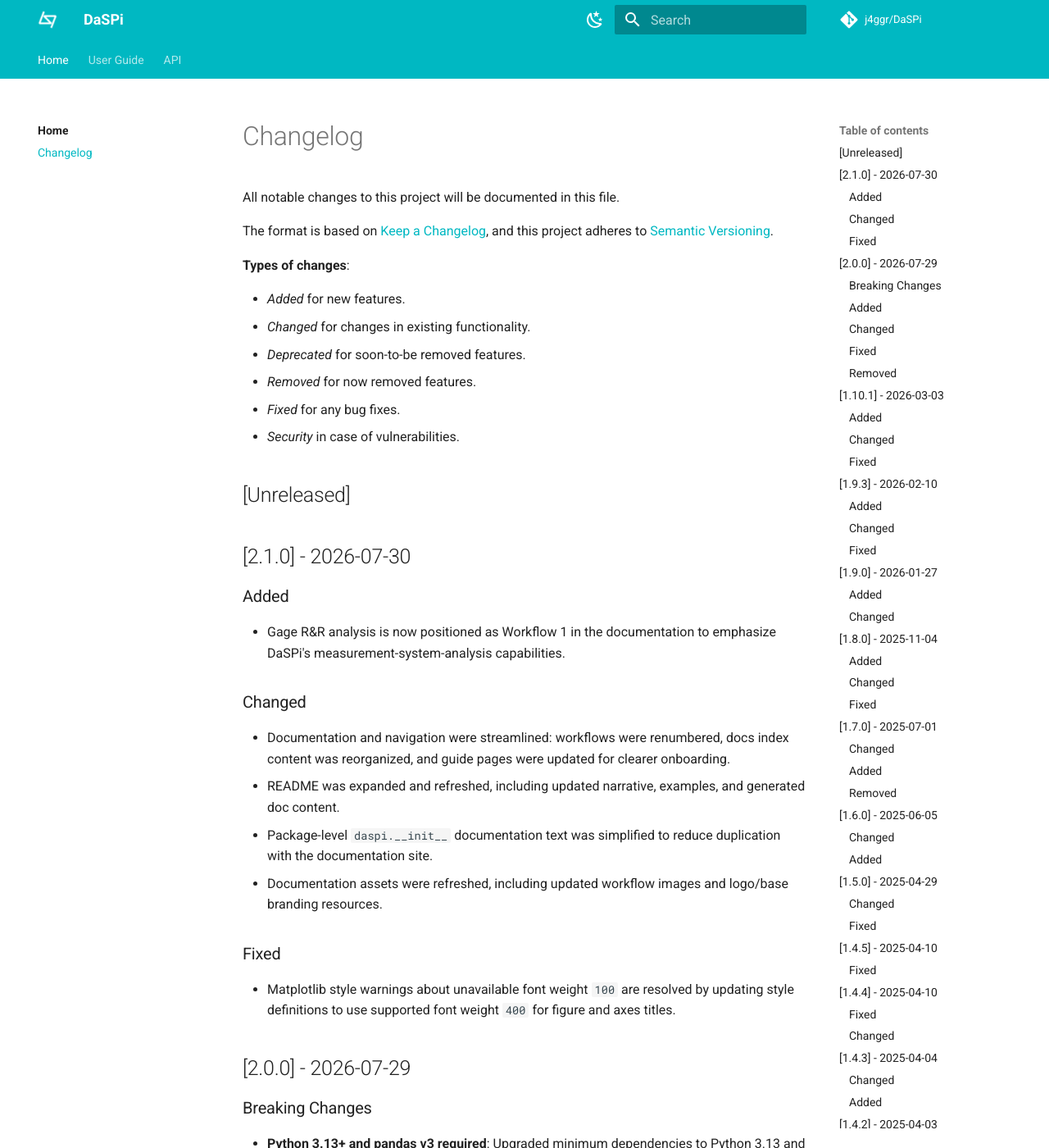
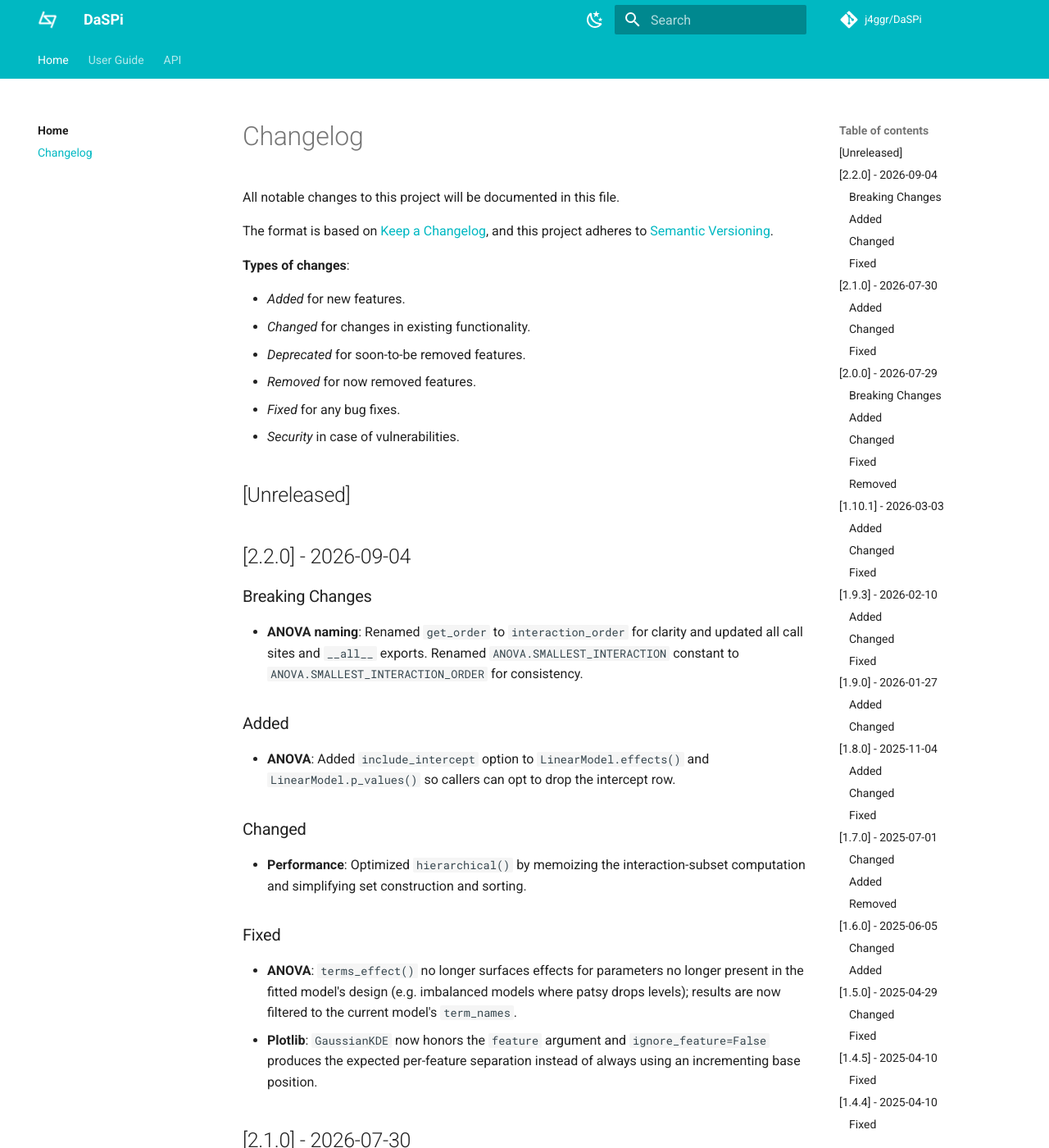
Before and after one commit to j4ggr/DaSPi, an MkDocs documentation site: the page built from docs/CHANGELOG.md, in a window 1280 px wide and 1400 px high. Shown: the whole window at 82% size. Built offline with MkDocs 1.6.1 and Material for MkDocs 9.7.7, drawn with Linux system fonts in a browser that asks for light colours; comment, search, counter and statistics services are not loaded.

Commit message:
Release v2.2.0

```diff
--- a/docs/CHANGELOG.md
+++ b/docs/CHANGELOG.md
@@ -15,6 +15,25 @@ __Types of changes__:
 - _Security_ in case of vulnerabilities.
 
 ## [Unreleased]
+
+## [2.2.0] - 2026-09-04
+
+### Breaking Changes
+
+- **ANOVA naming**: Renamed `get_order` to `interaction_order` for clarity and updated all call sites and `__all__` exports. Renamed `ANOVA.SMALLEST_INTERACTION` constant to `ANOVA.SMALLEST_INTERACTION_ORDER` for consistency.
+
+### Added
+
+- **ANOVA**: Added `include_intercept` option to `LinearModel.effects()` and `LinearModel.p_values()` so callers can opt to drop the intercept row.
+
+### Changed
+
+- **Performance**: Optimized `hierarchical()` by memoizing the interaction-subset computation and simplifying set construction and sorting.
+
+### Fixed
+
+- **ANOVA**: `terms_effect()` no longer surfaces effects for parameters no longer present in the fitted model's design (e.g. imbalanced models where patsy drops levels); results are now filtered to the current model's `term_names`.
+- **Plotlib**: `GaussianKDE` now honors the `feature` argument and `ignore_feature=False` produces the expected per-feature separation instead of always using an incrementing base position.
 
 ## [2.1.0] - 2026-07-30
 
--- a/pyproject.toml
+++ b/pyproject.toml
@@ -1,6 +1,6 @@
 [project]
   name = "DaSPi"
-  version = "2.1.0"
+  version = "2.2.0"
   description = "Visualize and analyze your data with DaSPi. This package is designed for users who want to find relevant influencing factors in processes and validate improvements."
   authors = [
     {name = "Reto Jäggli", email = "reto@jaeggli.email"},]
```
Also changed, not shown: 1 other file.
